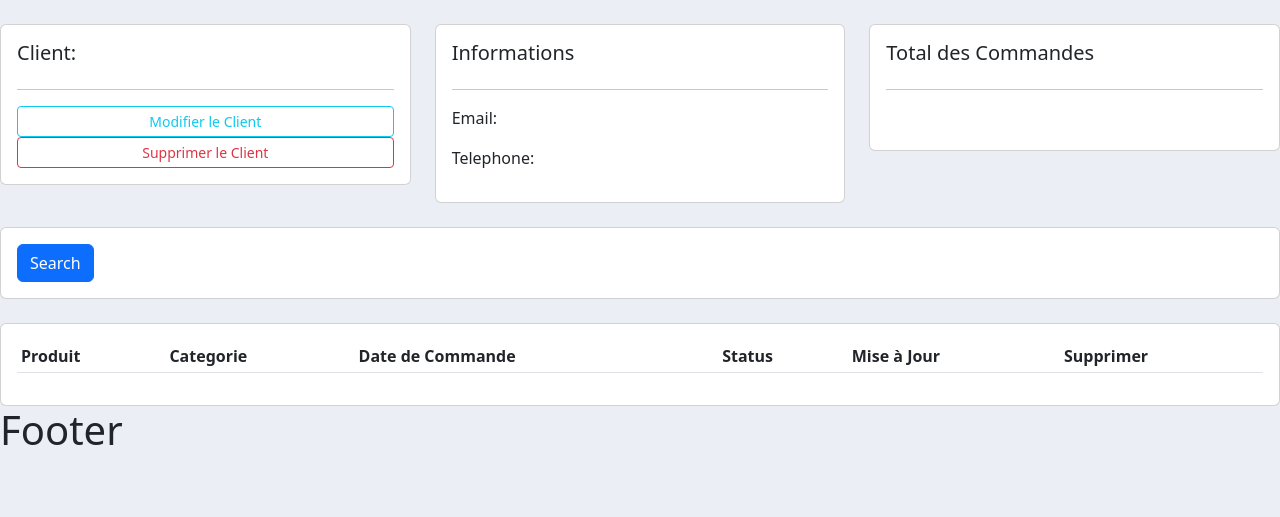
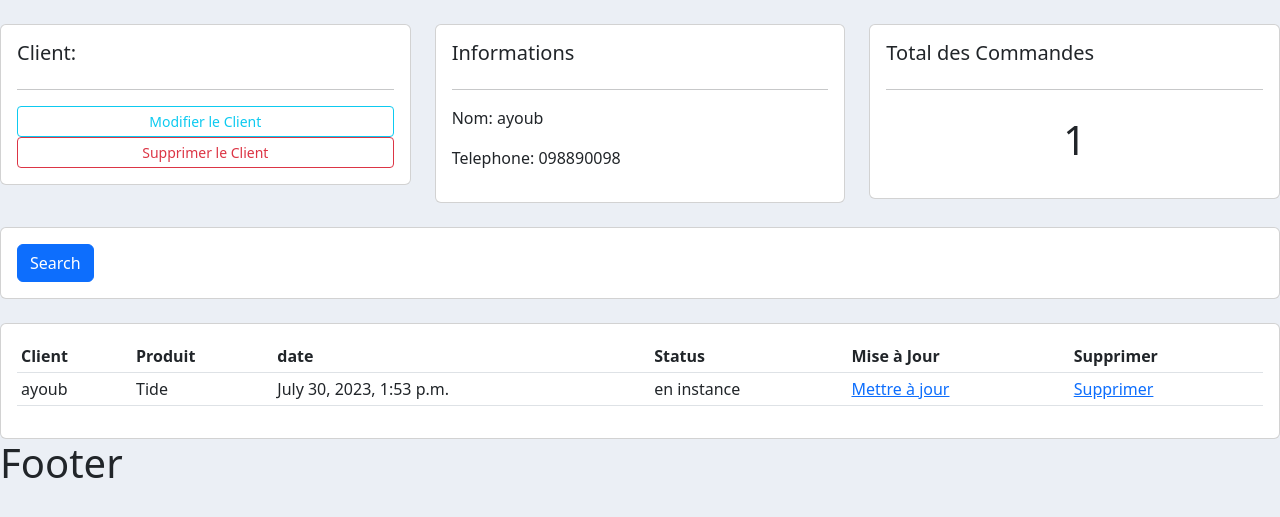
Before and after one commit to elel2000/CRM-Django, a Django app: page /client/2/ in a window 1280 px wide. Shown: the part 114-631 px from the top of the page. Run offline with Django 4.2, Linux system fonts and the light colour scheme; data comes from the database, SQL or seed files in the repository; lists and menus that the app fills with data are empty.

Commit message:
modification2

```diff
--- a/client/views.py
+++ b/client/views.py
@@ -6,6 +6,8 @@
 # Create your views here.
 def list_client(request,pk):
     client = Client.objects.get(id=pk)
-    context = {'client':client}
+    commande = client.commande_set.all() # type: ignore
+    total_commandes = commande.count()
+    context = {'client':client,'commande' : commande,'total_commandes' : total_commandes}
 
     return render(request,'client/list_client.html',context)
--- a/templates/client/list_client.html
+++ b/templates/client/list_client.html
@@ -17,8 +17,8 @@
 		<div class="card card-body">
 			<h5>Informations</h5>
 			<hr>
-			<p>Email: </p>
-			<p>Telephone: </p>
+			<p>Nom: {{ client.nom }}</p>
+			<p>Telephone: {{client.telephone}} </p>
 		</div>
 	</div>
 
@@ -26,7 +26,7 @@
 		<div class="card card-body">
 			<h5>Total des Commandes</h5>
 			<hr>
-			<h1 style="text-align: center;padding: 10px"></h1>
+			<h1 style="text-align: center;padding: 10px">{{ total_commandes }}</h1>
 		</div>
 	</div>
 </div>
@@ -51,13 +51,23 @@
 		<div class="card card-body">
 			<table class="table table-sm">
 				<tr>
+					<th>Client</th>
 					<th>Produit</th>
-					<th>Categorie</th>
-					<th>Date de Commande</th>
+					<th>date</th>
 					<th>Status</th>
 					<th>Mise à Jour</th>
 					<th>Supprimer</th>
 				</tr>
+				{% for commande in commande %}
+				<tr>
+					<td>{{commande.client}}</td>
+					<td>{{commande.produits}}</td>
+					<td>{{commande.date_creation}}</td>
+					<td>{{commande.status}}</td>
+					<td><a href="#">Mettre à jour</a></td>
+					<td><a href="#">Supprimer</a></td>
+				</tr>
+				{% endfor %}
 
 			</table>
 		</div>
```
